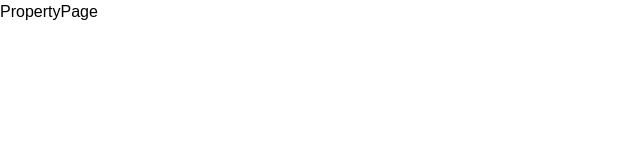
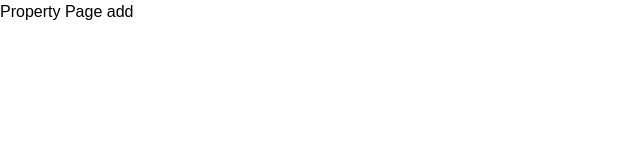
Before and after one commit to thomasmartinez114/property-app, a Next.js app: page /properties/add in a window 1280 px wide. Shown: the top 160 px of the page, without its empty margins (0-640 px from the left). Built offline with nearby package versions, Linux system fonts and the light colour scheme.

Commit message:
server side component with param

```diff
--- a/app/properties/[id]/page.jsx
+++ b/app/properties/[id]/page.jsx
@@ -1,7 +1,5 @@
-import React from 'react';
-
-const PropertyPage = () => {
-  return <div>PropertyPage</div>;
+const PropertyPage = ({ params }) => {
+  return <div>Property Page {params.id}</div>;
 };
 
 export default PropertyPage;
```
